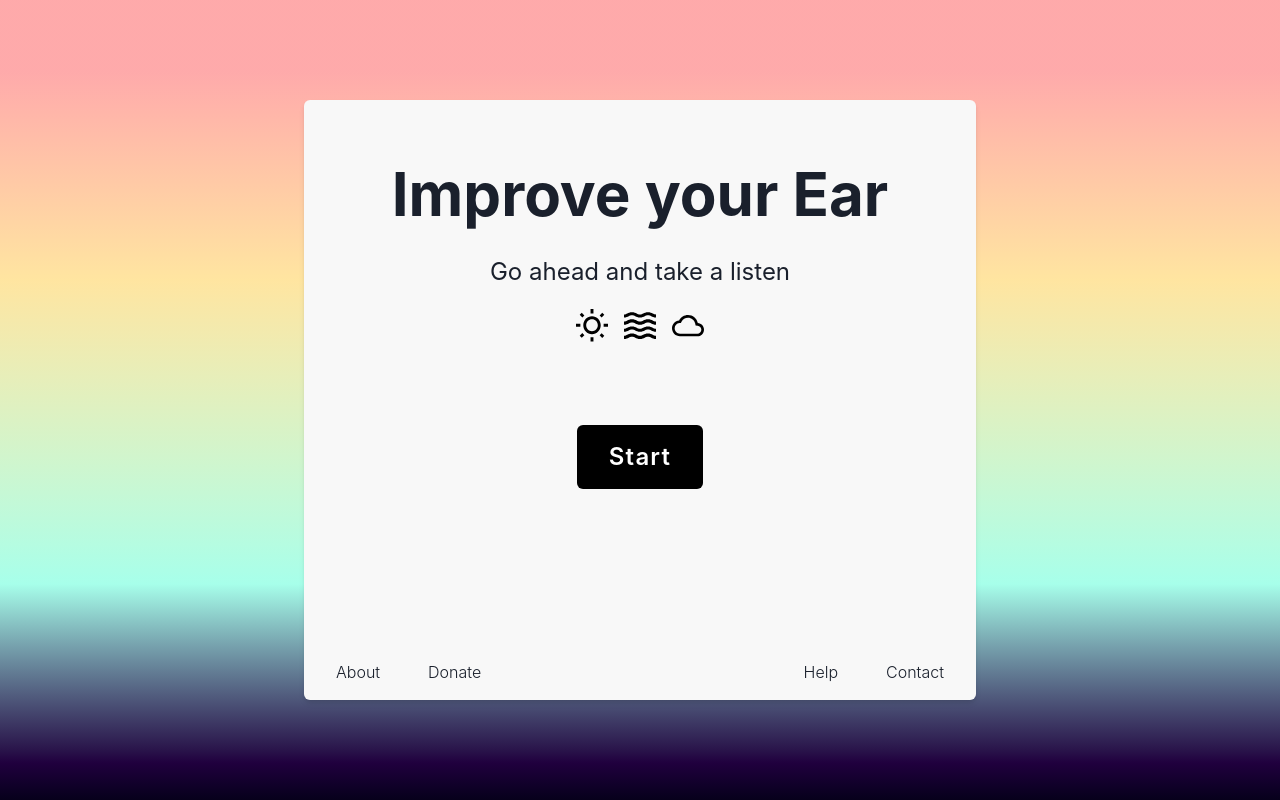
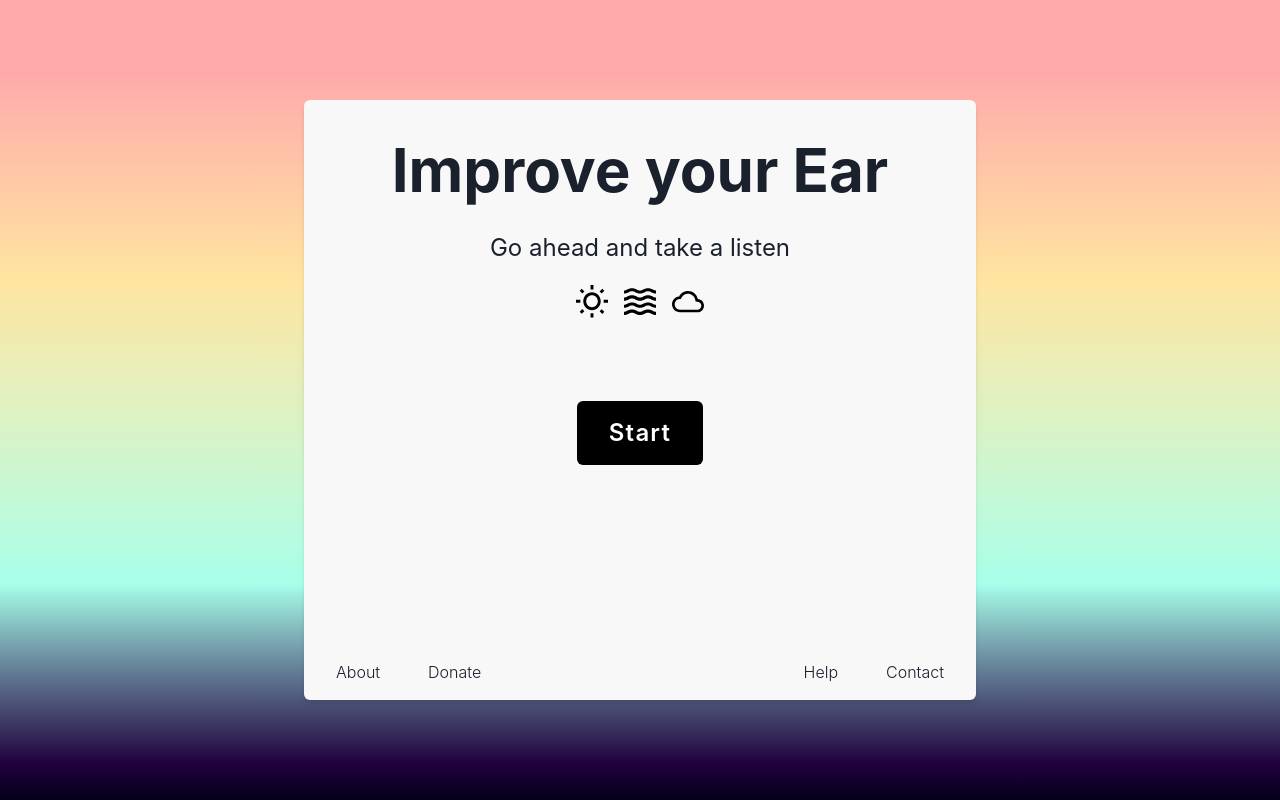
Before and after one commit to dizzyjaguar/improvEar, a React (Vite) app: page / in a window 1280 px wide. Built offline with nearby package versions, Linux system fonts and the light colour scheme.

Commit message:
Updated spacing in root player

```diff
--- a/src/routes/root.tsx
+++ b/src/routes/root.tsx
@@ -30,7 +30,7 @@ export default function Root() {
       */}
       {/* if on the player route this needs to transform into the player body, instead of the information body. */}
       <motion.div
-        className={`flex flex-col bg-alabaster-50 w-screen max-w-2xl min-h-[600px] h-3/5 rounded-md shadow-md pt-16 pb-4 relative justify-between`}
+        className={`flex flex-col bg-alabaster-50 w-screen max-w-2xl min-h-[600px] h-3/5 rounded-md shadow-md pt-10 pb-4 relative justify-between`}
         animate={{
           background: playerBg,
           borderRadius: playerBorderRadius,
```
